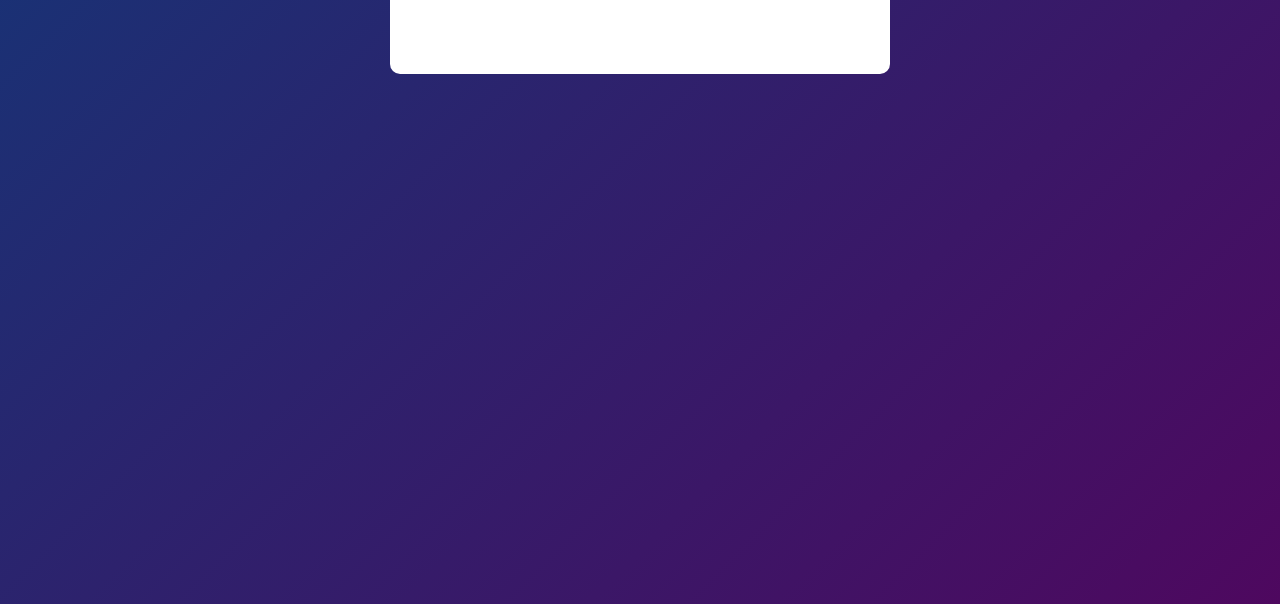
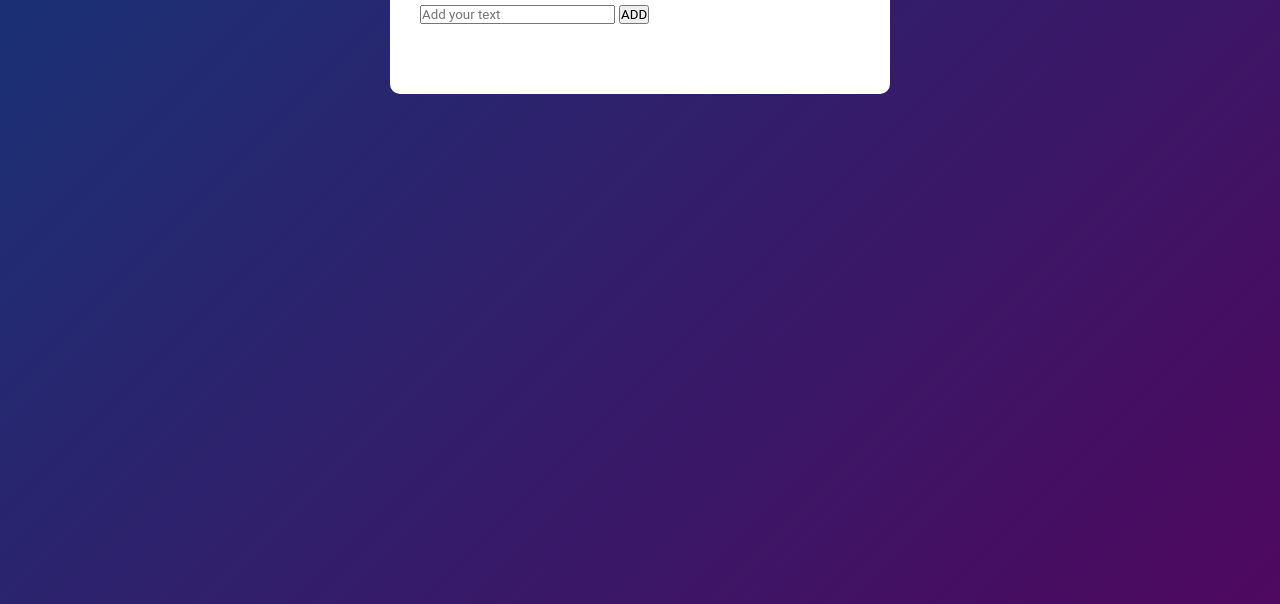
Before and after one commit to ericphamm/To-Do-List, a plain HTML site: page index.html in a window 1280 px wide. Shown: the part 196-800 px from the top of the page. Drawn offline with Linux system fonts and the light colour scheme.

Commit message:
input field

```diff
--- a/index.html
+++ b/index.html
@@ -9,6 +9,10 @@
 	<div class="container">
 		<div class="todo-app">
 			<h2>To Do List <img src="images/icon.png"></h2>
+			<div class="row">
+				<input type="text" id="input-box" placeholder="Add your text">
+				<button>ADD</button>
+			</div>
 		</div>
 	</div>
 </body>
```
